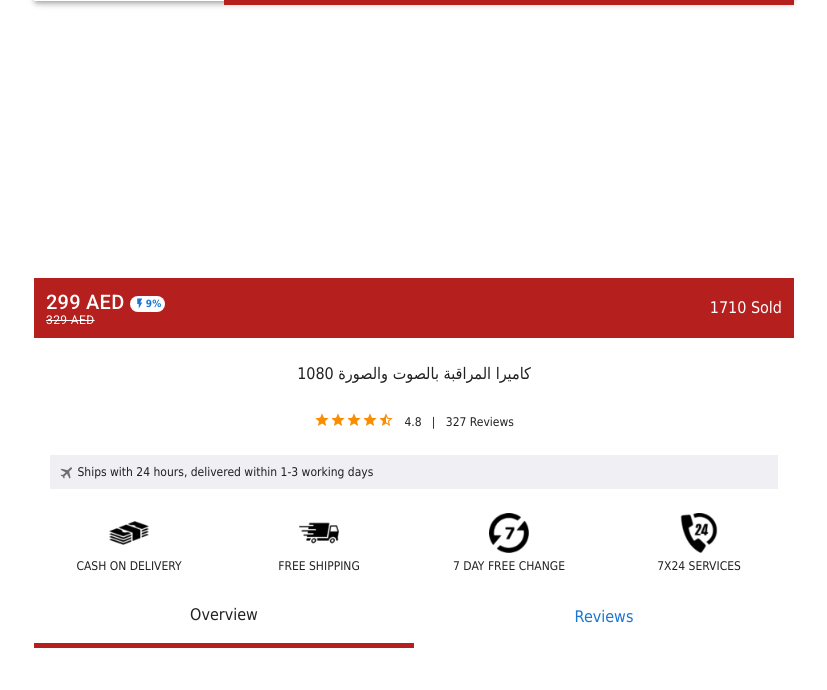
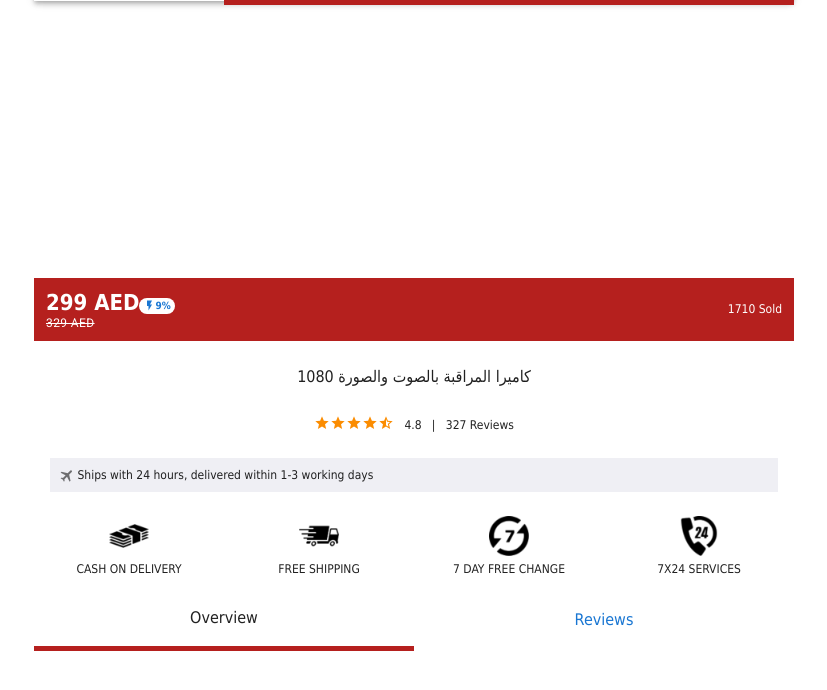
Before and after one commit to ashraf-frotan/landingpage-mis-frontend, a Nuxt app: page /landing/1 in a window 1280 px wide. Shown: the part 799-1489 px from the top of the page, without its empty margins (226-1053 px from the left). Built offline with nearby package versions, Linux system fonts and the light colour scheme; what vue-toastr would draw is missing.

Commit message:
some font sizes changed

```diff
--- a/pages/landing/_slug.vue
+++ b/pages/landing/_slug.vue
@@ -5,8 +5,8 @@
     <template>
       <v-row class="white--text theme" align="center">
         <v-col cols="6" class="py-2">
-          <div class="text-h6">
-            299 AED
+          <div>
+            <span style="font-size:22px;" class="font-weight-bold">299 AED</span>
             <v-chip x-small color="white" class="primary--text pa-1">
               <v-icon color="primary" x-small>mdi-flash</v-icon>
               <span style="font-weight: bolder">9%</span></v-chip
@@ -14,12 +14,12 @@
           </div>
           <div
             class="text-caption text-decoration-line-through"
-            style="margin-top: -8px"
+            style="margin-top: -6px"
           >
             329 AED
           </div>
         </v-col>
-        <v-col cols="6" class="d-flex justify-end"> 1710 Sold </v-col>
+        <v-col cols="6" class="d-flex justify-end font-size-12"> 1710 Sold </v-col>
       </v-row>
     </template>
     <template>
```
